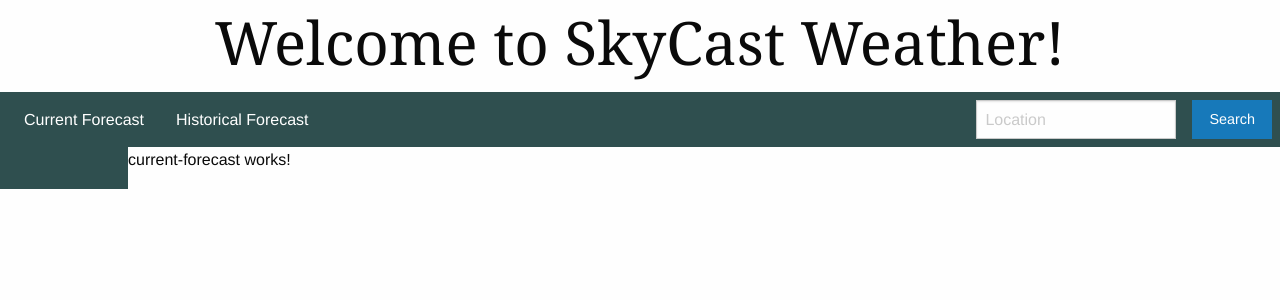
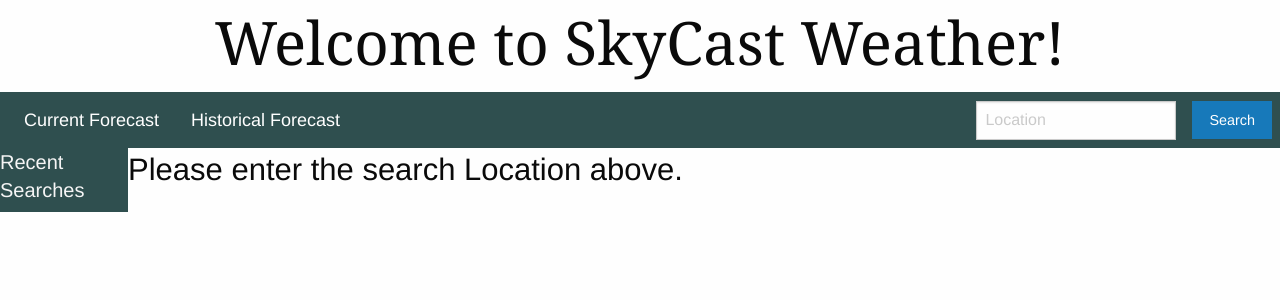
Before and after one commit to cwainner/skycast-weather, an Angular app: page / in a window 1280 px wide. Shown: the top 300 px of the page. Built offline with nearby package versions, Linux system fonts and the light colour scheme.

Commit message:
Update sidebar & current-forecast styles

```diff
--- a/src/app/app.component.html
+++ b/src/app/app.component.html
@@ -23,7 +23,7 @@
 <div class="grid-x grid-padding-x">
   <!-- Side bar -->
   <div class="cell-small-1 fixed-sidebar">
-
+    <h5>Recent Searches</h5>
   </div>
   <!-- sub-components -->
   <div class="cell-small-11">
--- a/src/app/app.component.scss
+++ b/src/app/app.component.scss
@@ -9,6 +9,7 @@
 
 .nav-link{
   color: white;
+  font-size: 18px;
 }
 
 .nav-link:hover{
@@ -18,4 +19,5 @@
 .fixed-sidebar {
   width: 10%;
   background-color: darkslategray;
+  color: whitesmoke;
 }
--- a/src/app/current-forecast/current-forecast.component.html
+++ b/src/app/current-forecast/current-forecast.component.html
@@ -1,3 +1 @@
-<p>
-  current-forecast works!
-</p>
+<h3>Please enter the search Location above.</h3>
```
